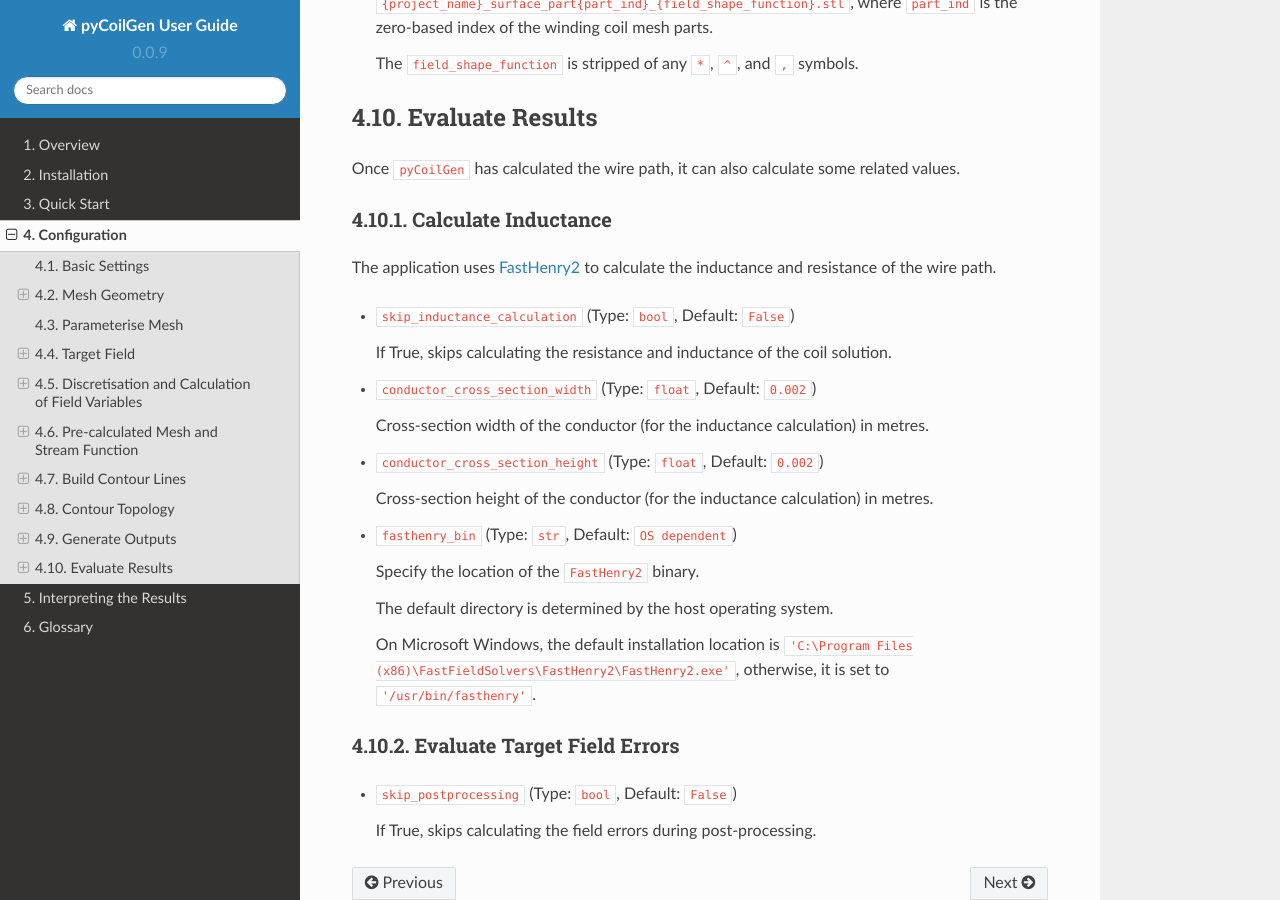
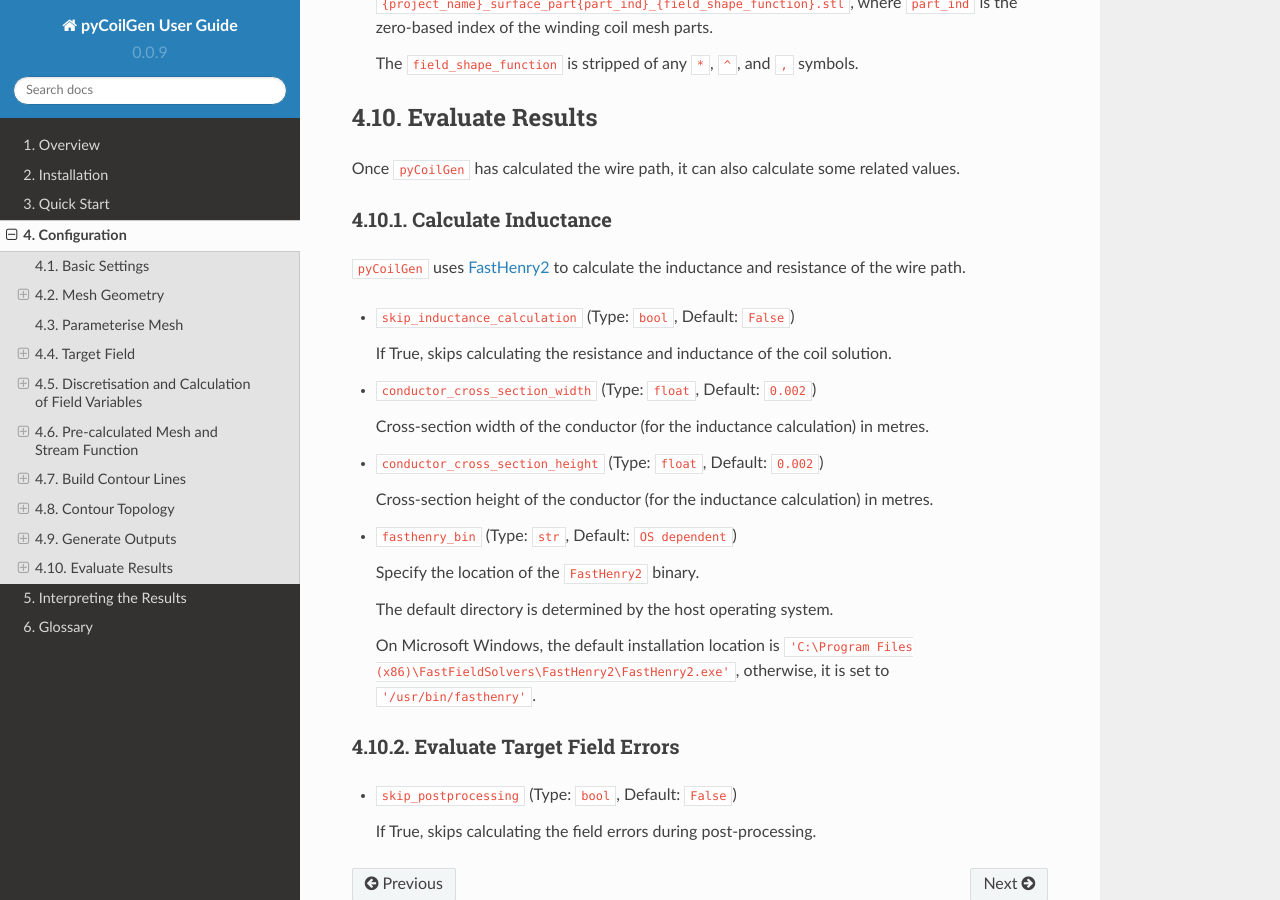
Before and after one commit to kev-m/pyCoilGen, a Sphinx documentation site: the page built from docs/source/configuration.md, in a window 1280 px wide and 900 px high, scrolled down 10952 px. Built offline with Sphinx 7.4.7 and the Read the Docs theme 2.0.0, drawn with Linux system fonts in a browser that asks for light colours.

Commit message:
Update docs/source/configuration.md
Co-authored-by: Jaynie Padayachee <8065714+jayniep@users.noreply.github.com>

```diff
--- a/docs/source/configuration.md
+++ b/docs/source/configuration.md
@@ -483,7 +483,7 @@ Once `pyCoilGen` has calculated the wire path, it can also calculate some relate
 
 ### Calculate Inductance
 
-The application uses [FastHenry2](https://www.fastfieldsolvers.com/software.htm) to calculate the inductance and resistance of the wire path.
+`pyCoilGen` uses [FastHenry2](https://www.fastfieldsolvers.com/software.htm) to calculate the inductance and resistance of the wire path.
 
 - `skip_inductance_calculation` (Type: `bool`, Default: `False`)
 
```
